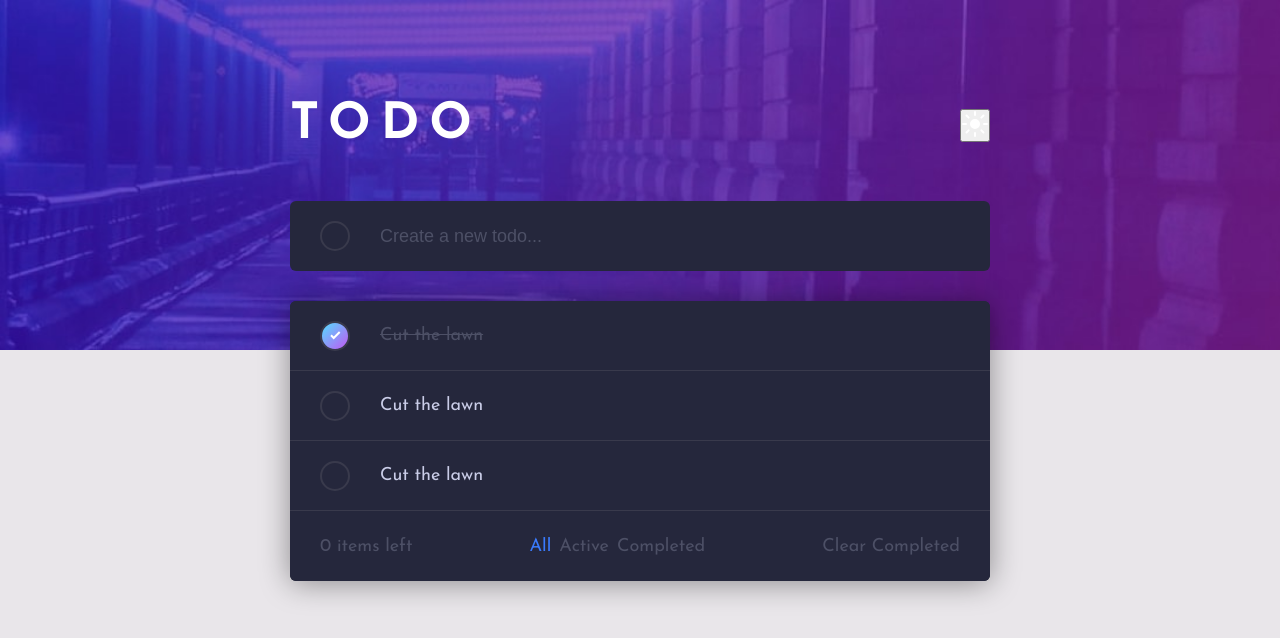
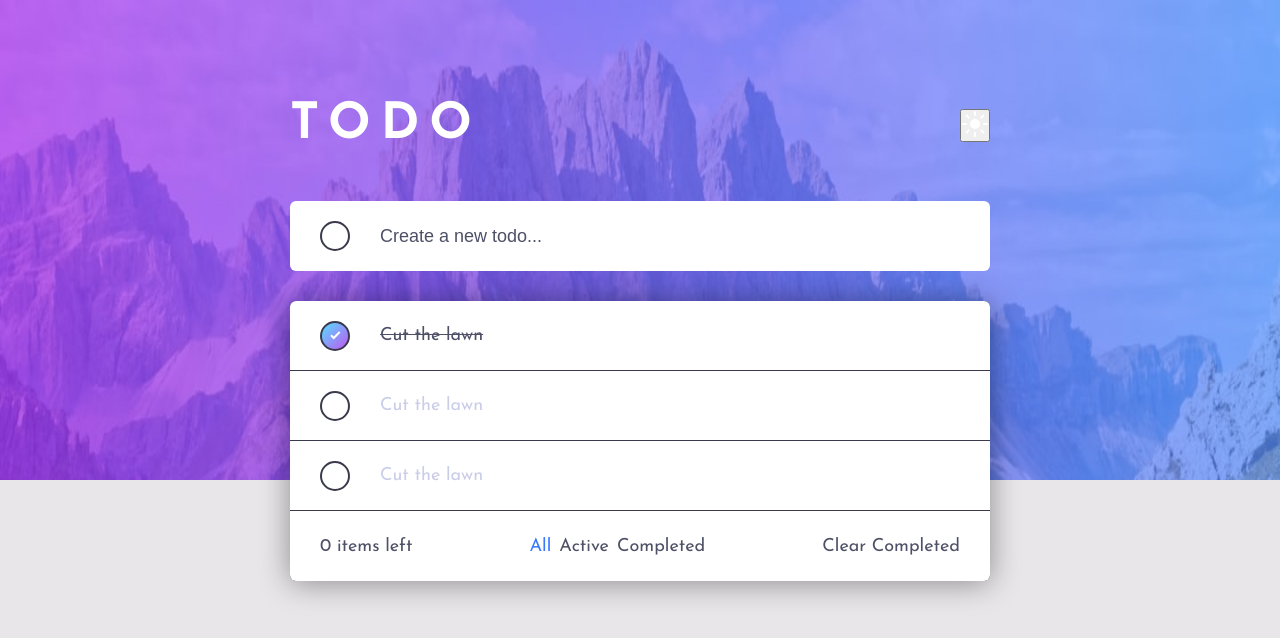
Before and after one commit to neha2503/todo-app-main, a plain HTML site: page index.html in a window 1280 px wide. Both pictures are taken after a click on the button 975 px from the left and 125 px from the top of the page. Drawn offline with Linux system fonts and the light colour scheme; no server answers.

Commit message:
DarkTheme:D

```diff
--- a/index.html
+++ b/index.html
@@ -16,9 +16,7 @@
     <script src="./script.js"></script>
 </head>
 <body>
-    <div class="background-image">
-        <img src="assets/bg-desktop-dark.jpg">
-    </div>
+
     <div class="container">
         <div class="header">
             <div class="title">
@@ -88,8 +86,5 @@
             </div>
         </div>
     </div>
-
-
-
 </body>
 </html>
--- a/styles.css
+++ b/styles.css
@@ -3,25 +3,33 @@
     margin: 0;
     box-sizing: border-box;
 }
+body {
 
-body {
+    background: url("../assets/bg-desktop-dark.jpg") no-repeat 0% 0% / 100vw 30rem;
     font-family: 'Josefin Sans', sans-serif;
+    --clr-new-todo-bg: hsl(235, 24%, 19%);
     background-color: hsl(235, 21%, 11%);
     font-size: 18px;
     display: flex;
     justify-content: center;
 }
+body.new1 {
 
-body.new1 {
-    --img-bg: url("../assets/bg-desktop-light.jpg");
+    background: url("../assets/bg-desktop-light.jpg") no-repeat 0% 0% / 100vw 30rem;
+    --clr-todo-item-bg: hsl(0, 0%, 100%);
+    --clr-todo-items-info-bg: hsl(0, 0%, 100%);
+    --clr-new-todo-bg: hsl(0, 0%, 100%);
     font-family: 'Josefin Sans', sans-serif;
     background-color: hsl(285, 8%, 91%);
     font-size: 18px;
     display: flex;
     justify-content: center;
   }
-
+  img {
+    user-select: none;
+  }
 .background-image {
+    background: var(--img-bg) no-repeat 0% 0% / 100vw 30rem;;
     position: absolute;
     top: 0;
     left: 0;
@@ -60,7 +68,7 @@ body.new1 {
 .new-todo {
     width: 100%;
     height: 70px;
-    background-color: hsl(235, 24%, 19%);
+    background-color:  var(--clr-new-todo-bg);;
     margin-top: 50px;
     border-radius: 6px;
     display: flex;
@@ -144,7 +152,7 @@ body.new1 {
 .todo-item {
     width: 100%;
     height: 70px;
-    background-color: hsl(235, 24%, 19%);
+    background-color: var(--clr-todo-item-bg);
     display: flex;
     border-bottom: 1px solid hsl(237, 14%, 26%);
     cursor: pointer;
@@ -164,7 +172,7 @@ body.new1 {
 .todo-items-info {
     width: 100%;
     height: 70px;
-    background-color: hsl(235, 24%, 19%);
+    background-color: var(--clr-todo-items-info-bg);
     display: flex;
     align-items: center;
     color: hsl(233, 14%, 35%);
```
